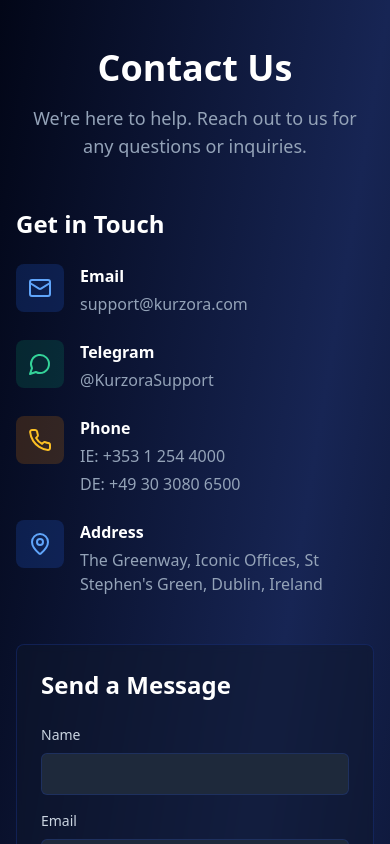
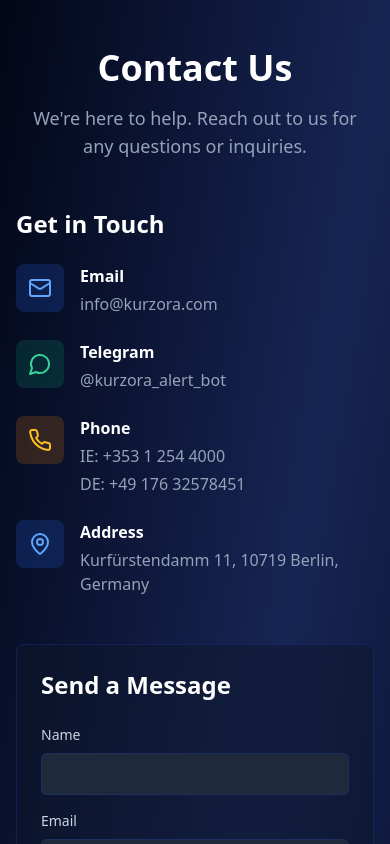
Before and after one commit to khaled-hamdy/Kurzora, a React (Vite) app: page /contact in a window 390 px wide. Shown: the top 844 px of the page. Built offline with nearby package versions, Linux system fonts and the light colour scheme.

Commit message:
Fix: Update contact information
Updated contact details on the Contact Us page, including Telegram handle, email, phone numbers, and address.

```diff
--- a/src/pages/Contact.tsx
+++ b/src/pages/Contact.tsx
@@ -64,7 +64,7 @@ const Contact: React.FC = () => {
                   <h3 className="text-white font-semibold mb-1">
                     {language === 'ar' ? 'البريد الإلكتروني' : language === 'de' ? 'E-Mail' : 'Email'}
                   </h3>
-                  <p className="text-slate-400">support@kurzora.com</p>
+                  <p className="text-slate-400">info@kurzora.com</p>
                 </div>
               </div>
 
@@ -74,7 +74,7 @@ const Contact: React.FC = () => {
                 </div>
                 <div>
                   <h3 className="text-white font-semibold mb-1">Telegram</h3>
-                  <p className="text-slate-400">@KurzoraSupport</p>
+                  <p className="text-slate-400">@kurzora_alert_bot</p>
                 </div>
               </div>
 
@@ -88,7 +88,7 @@ const Contact: React.FC = () => {
                   </h3>
                   <div className="space-y-1">
                     <p className="text-slate-400">IE: +353 1 254 4000</p>
-                    <p className="text-slate-400">DE: +49 30 3080 6500</p>
+                    <p className="text-slate-400">DE: +49 176 32578451</p>
                   </div>
                 </div>
               </div>
@@ -103,10 +103,10 @@ const Contact: React.FC = () => {
                   </h3>
                   <p className="text-slate-400">
                     {language === 'ar' ?
-                      'The Greenway، مكاتب آيكونيك، سانت ستيفن جرين، دبلن، أيرلندا' :
+                      'كورفورستنداام 11، 10719 برلين، ألمانيا' :
                       language === 'de' ?
-                      'The Greenway, Iconic Offices, St Stephen\'s Green, Dublin, Irland' :
-                      'The Greenway, Iconic Offices, St Stephen\'s Green, Dublin, Ireland'
+                      'Kurfürstendamm 11, 10719 Berlin, Deutschland' :
+                      'Kurfürstendamm 11, 10719 Berlin, Germany'
                     }
                   </p>
                 </div>
```
